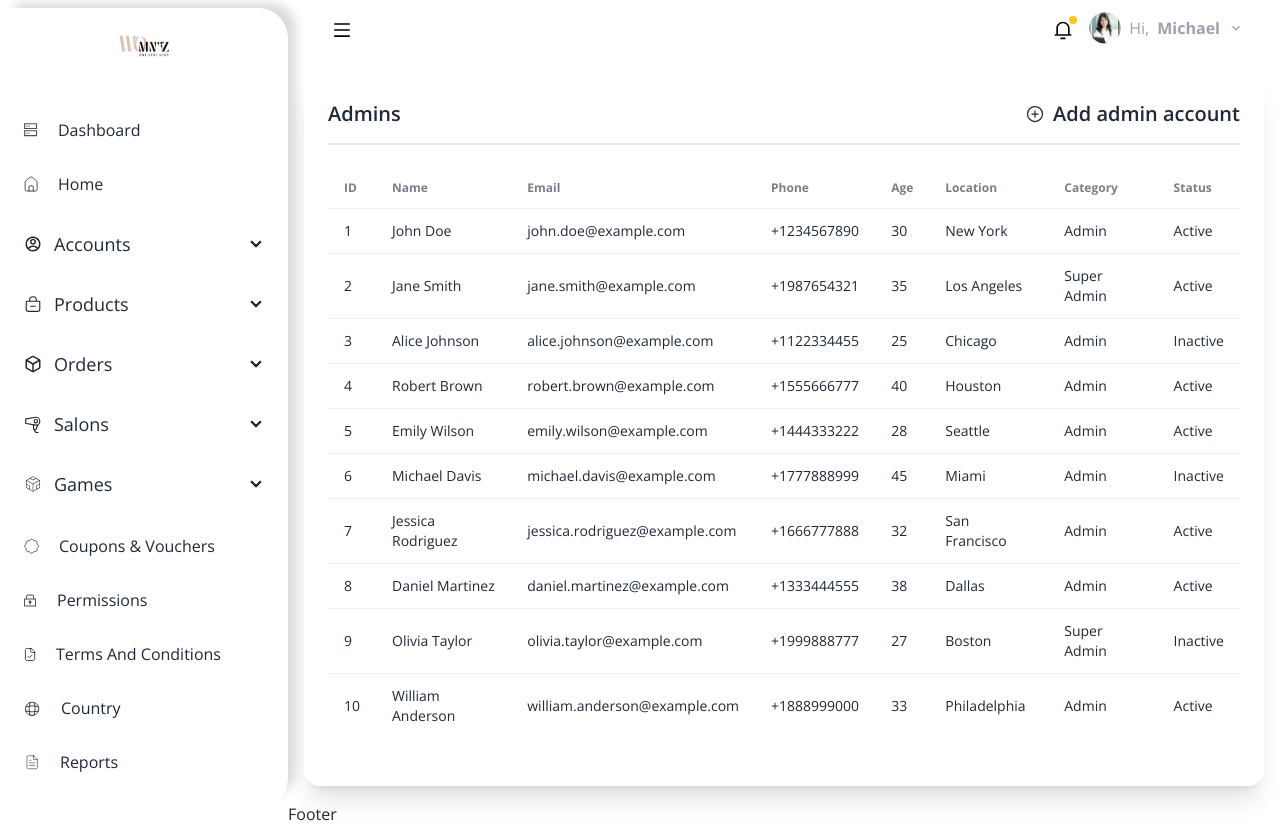
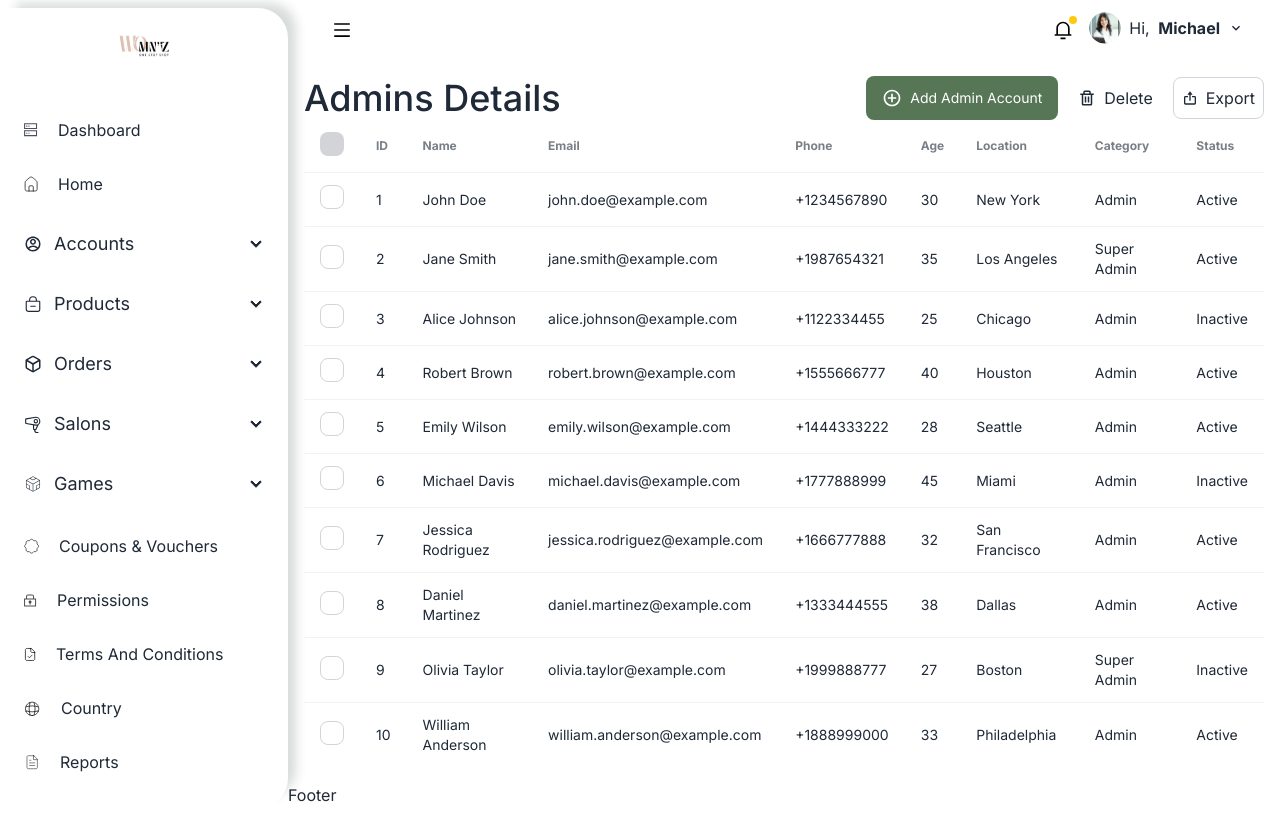
Before and after one commit to OusamaMahmoud/womniz, a React (Vite) app: page /accounts/Admins in a window 1280 px wide. Built offline with nearby package versions, Linux system fonts and the light colour scheme.

Commit message:
create Navbar component.

```diff
--- a/src/App.tsx
+++ b/src/App.tsx
@@ -32,7 +32,7 @@ const {activeMenu} =useStateContext();
                 : " w-full min-h-screen flex-2 "
             }
           >
-            <div className="fixed md:static w-full ">
+            <div className="static w-full ">
               <Navbar />
             </div>
             <div className="m-4">
--- a/src/components/Admins.tsx
+++ b/src/components/Admins.tsx
@@ -1,9 +1,6 @@
 import React from "react";
-import moment from "moment";
-import CardTitle from "./CardTitle";
 import { admins } from "../data/dummy";
-import { BiPlug } from "react-icons/bi";
-import { PiPlusCircle } from "react-icons/pi";
+import { BiExport, BiPlusCircle, BiTrash } from "react-icons/bi";
 
 interface Admin {
   id: number;
@@ -18,11 +15,28 @@ interface Admin {
 
 const Admins: React.FC = () => {
   return (
-    <CardTitle title="Admins" topMargin="mt-2" TopSideButtons={'Add admin account'} icon={<PiPlusCircle />}>
-      <div className="overflow-x-auto w-full">
-        <table className="table w-full">
+    <>
+      <div className="overflow-x-scroll">
+        <div className="flex justify-between items-center">
+          <h1 className="font-medium text-4xl capitalize">Admins Details</h1>
+          <div className="flex items-center gap-2">
+            <button className="capitalize  flex items-center gap-2 text-[white] bg-mainColor text-sm px-4 py-3  rounded-lg ">
+              <BiPlusCircle className="text-xl" /> add admin account
+            </button>
+            <button className="capitalize flex gap-2 px-3 py-2 items-center"><BiTrash className="text-lg"/> delete</button>
+            <button className="capitalize flex gap-2 items-center border-[1px] border-[#D0D5DD] p-2 rounded-lg"><BiExport /> export</button>
+          </div>
+        </div>
+        <div></div>
+        <table className="table">
+          {/* head */}
           <thead>
             <tr>
+              <th>
+                <label>
+                  <input type="checkbox" className="checkbox" disabled />
+                </label>
+              </th>
               <th>ID</th>
               <th>Name</th>
               <th>Email</th>
@@ -36,6 +50,11 @@ const Admins: React.FC = () => {
           <tbody>
             {admins.map((admin: Admin) => (
               <tr key={admin.id}>
+                <th>
+                  <label>
+                    <input type="checkbox" className="checkbox" />
+                  </label>
+                </th>
                 <td>{admin.id}</td>
                 <td>{admin.name}</td>
                 <td>{admin.email}</td>
@@ -49,7 +68,7 @@ const Admins: React.FC = () => {
           </tbody>
         </table>
       </div>
-    </CardTitle>
+    </>
   );
 };
 
--- a/src/components/Customers.tsx
+++ b/src/components/Customers.tsx
@@ -1,4 +1,3 @@
-import React from 'react'
 
 const Customers = () => {
   return (
--- a/src/components/Navbar.tsx
+++ b/src/components/Navbar.tsx
@@ -1,8 +1,6 @@
 import { useEffect } from "react";
 import { useStateContext } from "../contexts/ContextProvider";
 import { AiOutlineMenu } from "react-icons/ai";
-import { FiShoppingCart } from "react-icons/fi";
-import { BsChatLeft } from "react-icons/bs";
 import { RiNotification3Line } from "react-icons/ri";
 import { MdKeyboardArrowDown } from "react-icons/md";
 import avatar from "../assets/navbar/avatar.svg";
@@ -41,7 +39,6 @@ const Navbar = () => {
     activeMenu,
     setActiveMenu,
     handleClick,
-    isClicked,
     setScreenSize,
     screenSize,
   } = useStateContext();
--- a/src/components/Sidebar.tsx
+++ b/src/components/Sidebar.tsx
@@ -10,7 +10,6 @@ import {
   coupons,
   logout,
   permissions,
-  products,
   reports,
   settings,
   termsConditions,
@@ -160,7 +159,7 @@ const Sidebar = () => {
               <img src={settings} alt="home" />
               <span className="capitalize ">Settings</span>
             </NavLink>
-            <div className="flex items-center gap-5 pl-2 pt-3 pb-2.5 rounded-2xl text-md m-2  hover:bg-[#BED3C4] hover:text-[#577656]">
+            <div className="flex items-center gap-5 pl-2 pt-3 pb-2.5 rounded-2xl text-md m-2 cursor-pointer hover:bg-[#BED3C4] hover:text-[#577656]">
               <img src={logout} alt="home" />
               <span>Logout</span>
             </div>
--- a/src/components/Subtitle.tsx
+++ b/src/components/Subtitle.tsx
@@ -1,4 +1,4 @@
-import React, { ReactNode } from "react";
+import { ReactNode } from "react";
 
 interface SubtitleProps {
   styleClass?: string;
--- a/src/contexts/ContextProvider.tsx
+++ b/src/contexts/ContextProvider.tsx
@@ -27,9 +27,6 @@ const initialState: StateContextProps = {
   notification: false,
 };
 
-interface ContextProviderProps {
-  children: ReactNode;
-}
 
 export const ContextProvider = ({ children }:{children:ReactNode}) => {
   const [screenSize, setScreenSize] = useState<number | undefined>(undefined);
--- a/src/index.css
+++ b/src/index.css
@@ -1,9 +1,9 @@
-@import url('https://fonts.googleapis.com/css2?family=Open+Sans:wght@400;500;600;700&display=swap');
+@import url('https://fonts.googleapis.com/css2?family=Inter:wght@100..900&display=swap');
 
 body{
     margin: 0;
     padding:0;
-    font-family: "Open Sans", sans-serif;
+    font-family: "Inter", sans-serif;
 }
 
 @tailwind base;
--- a/tailwind.config.js
+++ b/tailwind.config.js
@@ -1,13 +1,15 @@
 /** @type {import('tailwindcss').Config} */
 export default {
-  content: [
-    "./index.html",
-    "./src/**/*.{js,ts,jsx,tsx}",
-  ],
+  content: ["./index.html", "./src/**/*.{js,ts,jsx,tsx}"],
   theme: {
-    extend: {},
+    colors: {
+      mainColor: "#577656",
+    },
+    extend: {
+      fontFamily: {
+        inter: ["Inter", "sans-serif"],
+      },
+    },
   },
-  plugins: [
-    require('daisyui'),
-  ],
-}
+  plugins: [require("daisyui")],
+};
```
